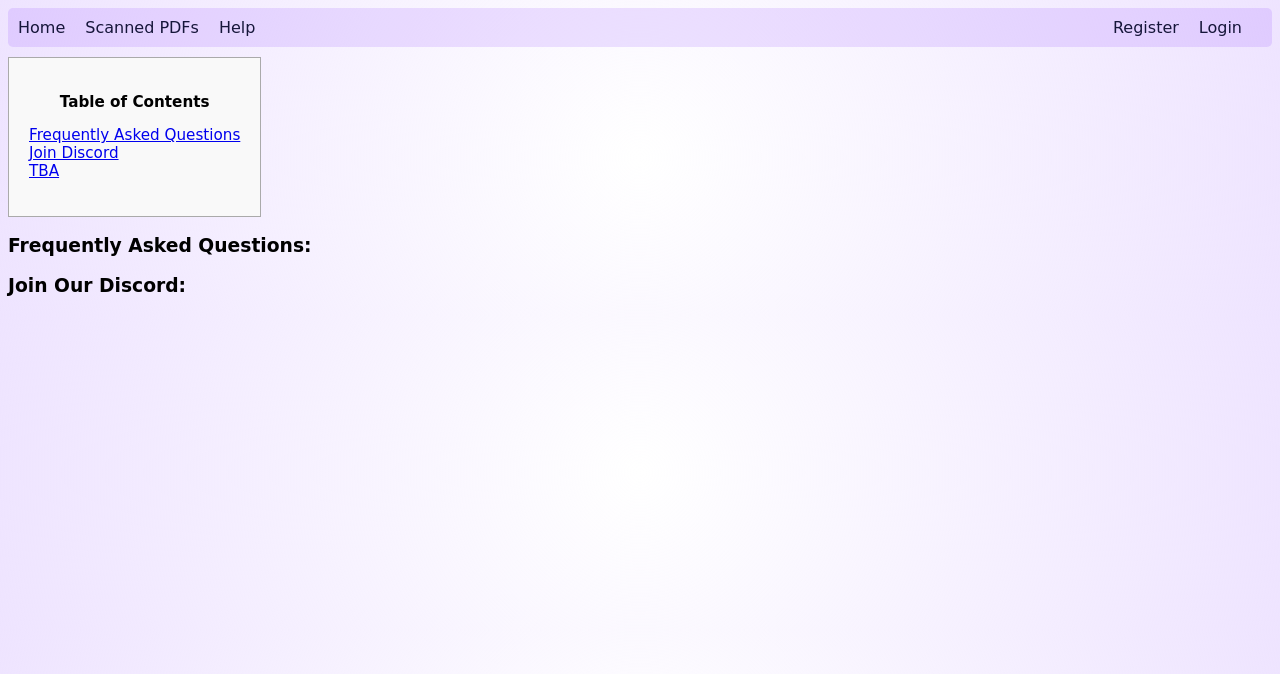
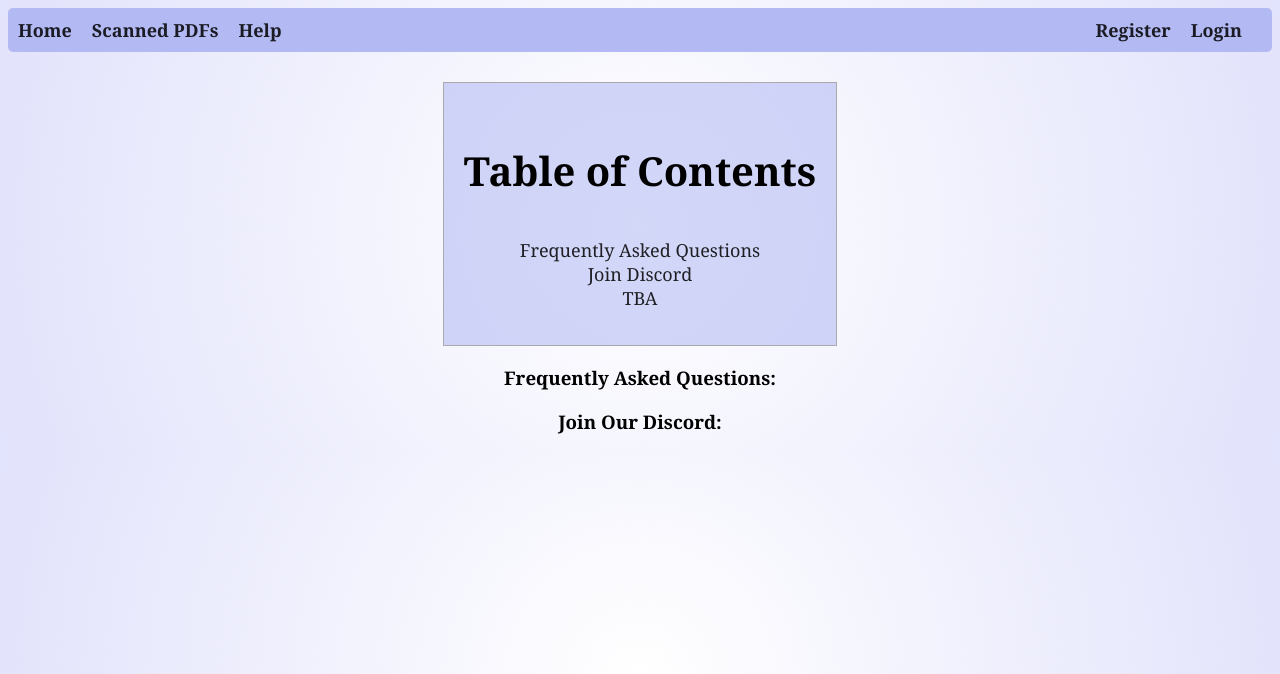
Before and after one commit to RyanGrieb/ExamGenerator, a Python web app: template backend/src/templates/help.html in a window 1280 px wide. Shown: the top 674 px of the page. Run offline with Jinja, Linux system fonts and the light colour scheme; the template is opened without the code that fills it, so the values that code supplies are empty.

Commit message:
CSS: Implement Dawson's layout changes

```diff
--- a/backend/src/static/css/main.css
+++ b/backend/src/static/css/main.css
@@ -1,6 +1,6 @@
 body {
   /*background-color:white;*/
-  background: radial-gradient(circle, #ffffff, rgba(112, 24, 255, 0.116));
+  background: radial-gradient(circle, #ffffff, #030adf1e);
   font-family: "Dejavu Sans", Arial, Verdana, sans-serif;
 }
 
@@ -8,10 +8,24 @@ li p {
   display: inline;
 }
 
+li a {
+  text-decoration: none;
+  font-family: Georgia;
+  font-size: 18px;
+  color: #000;
+  opacity: 85%;
+}
+
+li a:hover {
+  opacity: 1;
+  color: #767fc2;
+}
+
 nav {
   display: flex;
   justify-content: space-between; /* To evenly distribute the items horizontally */
-  background-color: rgba(112, 24, 255, 0.116);
+  /*background-color: rgba(3, 10, 223, 0.116);*/
+  background-color: #b3baf3;
   padding: 10px;
   border-radius: 5px;
 }
@@ -25,11 +39,14 @@ nav ul {
 
 nav li {
   margin-right: 20px;
+  font-family: Georgia;
+  font-weight: bold;
+  font-size: 18px;
 }
 
 nav a {
   text-decoration: none;
-  color: rgb(22, 22, 58);
+  color: #000;
 }
 
 /* Add hover effect for links */
@@ -37,13 +54,27 @@ nav a:hover {
   text-decoration: underline;
 }
 
+h1 {
+  font-size: 250%;
+}
+
+h2 {
+  font-size: 150%;
+}
+
+p {
+  font-family: Georgia;
+  font-size: 130%;
+}
+
 #status-div {
   padding-top: 10px;
 }
 
 #toc-container {
-  margin-top: 10px;
-  background: #f9f9f9 none repeat scroll 0 0;
+  margin: auto;
+  margin-top: 30px;
+  background: #b3bbf394 none repeat scroll 0 0;
   border: 1px solid #aaa;
   display: table;
   font-size: 95%;
@@ -52,18 +83,36 @@ nav a:hover {
   width: auto;
 }
 
-#toc-container li, #toc-container ul, #toc-container ul li{
+#toc-container li,
+#toc-container ul,
+#toc-container ul li {
   list-style: outside none none !important;
   padding: 0;
+}
+
+.toc-list {
+  text-align: center;
 }
 
 .toc-title {
   font-weight: 700;
   text-align: center;
+  font-size: 40px;
+}
+
+#help-faq {
+  font-family: Georgia;
+  text-align: center;
+}
+
+#help-discord {
+  font-family: Georgia;
+  text-align: center;
 }
 
 .center-text {
   text-align: center;
+  font-family: Georgia;
 }
 
 .center-horizontally {
@@ -90,7 +139,7 @@ nav a:hover {
   max-width: 650px; /* Set your desired width */
   min-width: 310px;
   min-height: 250px;
-  border: 3px dashed #8377b9; /* Optional: Add a dashed border for visual style */
+  border: 8px groove #8377b9; /* Optional: Add a dashed border for visual style */
 }
 
 #converting-files-list {
@@ -117,15 +166,11 @@ input[type="submit"] {
 .button-1-disabled {
   align-items: center;
   appearance: none;
-  background-image: radial-gradient(
-    100% 100% at 100% 0,
-    #a9aeaf 0,
-    #646666 100%
-  );
+  background-image: radial-gradient(100% 100% at 100% 0, #a9aeaf 0, #646666 100%);
   border: 0;
   border-radius: 6px;
-  box-shadow: rgba(45, 35, 66, 0.4) 0 2px 4px,
-    rgba(45, 35, 66, 0.3) 0 7px 13px -3px, rgba(58, 65, 111, 0.5) 0 -3px 0 inset;
+  box-shadow: rgba(45, 35, 66, 0.4) 0 2px 4px, rgba(45, 35, 66, 0.3) 0 7px 13px -3px,
+    rgba(58, 65, 111, 0.5) 0 -3px 0 inset;
   box-sizing: border-box;
   color: #c7c4c4;
   cursor: wait;
@@ -154,15 +199,11 @@ input[type="submit"] {
 .button-1 {
   align-items: center;
   appearance: none;
-  background-image: radial-gradient(
-    100% 100% at 100% 0,
-    #5adaff 0,
-    #5468ff 100%
-  );
+  background-image: radial-gradient(100% 100% at 100% 0, #5adaff 0, #5468ff 100%);
   border: 0;
   border-radius: 6px;
-  box-shadow: rgba(45, 35, 66, 0.4) 0 2px 4px,
-    rgba(45, 35, 66, 0.3) 0 7px 13px -3px, rgba(58, 65, 111, 0.5) 0 -3px 0 inset;
+  box-shadow: rgba(45, 35, 66, 0.4) 0 2px 4px, rgba(45, 35, 66, 0.3) 0 7px 13px -3px,
+    rgba(58, 65, 111, 0.5) 0 -3px 0 inset;
   box-sizing: border-box;
   color: #fff;
   cursor: pointer;
@@ -184,18 +225,18 @@ input[type="submit"] {
   touch-action: manipulation;
   white-space: nowrap;
   will-change: box-shadow, transform;
-  font-size: 18px;
-  width: 150px;
+  font-family: Georgia;
+  font-size: 24px;
+  width: 165px;
 }
 
 .button-1:focus {
-  box-shadow: #3c4fe0 0 0 0 1.5px inset, rgba(45, 35, 66, 0.4) 0 2px 4px,
-    rgba(45, 35, 66, 0.3) 0 7px 13px -3px, #3c4fe0 0 -3px 0 inset;
+  box-shadow: #3c4fe0 0 0 0 1.5px inset, rgba(45, 35, 66, 0.4) 0 2px 4px, rgba(45, 35, 66, 0.3) 0 7px 13px -3px,
+    #3c4fe0 0 -3px 0 inset;
 }
 
 .button-1:hover {
-  box-shadow: rgba(45, 35, 66, 0.4) 0 4px 8px,
-    rgba(45, 35, 66, 0.3) 0 7px 13px -3px, #3c4fe0 0 -3px 0 inset;
+  box-shadow: rgba(45, 35, 66, 0.4) 0 4px 8px, rgba(45, 35, 66, 0.3) 0 7px 13px -3px, #3c4fe0 0 -3px 0 inset;
   transform: translateY(-2px);
 }
 
@@ -256,8 +297,7 @@ input[type="submit"] {
 
 .warn,
 .warn::before,
-.warn::after
-{
+.warn::after {
   position: relative;
   padding: 0;
   margin: 0;
@@ -286,7 +326,7 @@ input[type="submit"] {
   content: "";
   display: block;
   top: -0.08em;
-  left: 0.0em;
+  left: 0em;
   position: absolute;
   border: transparent 0.6em solid;
   border-bottom-color: #fd3;
@@ -303,7 +343,7 @@ input[type="submit"] {
   width: 100%;
   padding: 0 1px;
   text-align: center;
-  font-family: "Garamond";
+  font-family: "Georgia";
   content: "!";
   font-size: 0.65em;
   font-weight: bold;
```
